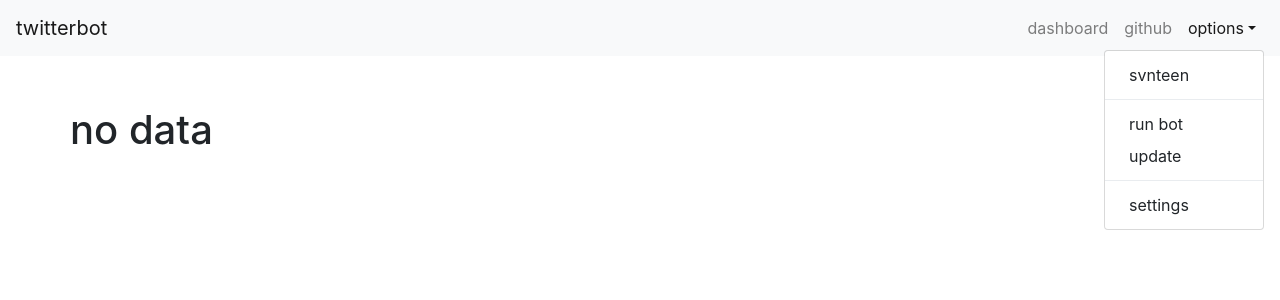
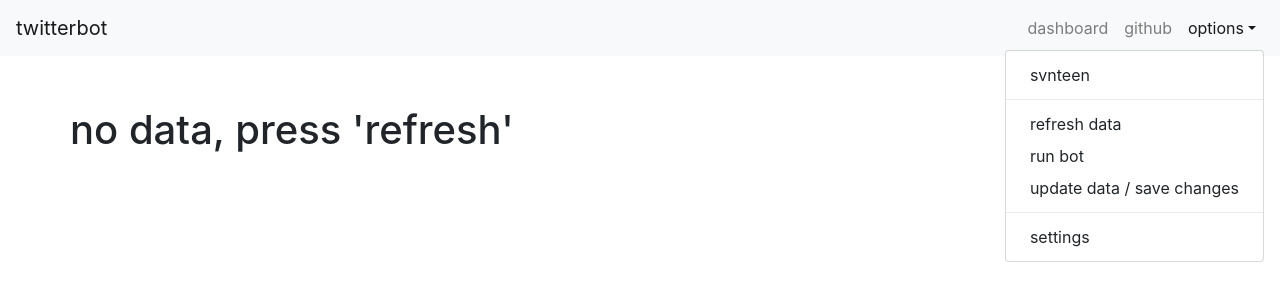
Before and after one commit to ianrios/twitterbot-react-ui, a React (Create React App) app: page / in a window 1280 px wide. Both pictures are taken after a click on the link "options". Shown: the top 300 px of the page. Built offline with nearby package versions, Linux system fonts and the light colour scheme.

Commit message:
started work on dev

```diff
--- a/src/components/Navbar/Navbar.js
+++ b/src/components/Navbar/Navbar.js
@@ -54,8 +54,9 @@ class NavbarMain extends React.Component {
                 <DropdownMenu right>
                   <DropdownItem>{userName}</DropdownItem>
                   <DropdownItem divider />
+                  <DropdownItem onClick={this.click}>refresh data</DropdownItem>
                   <DropdownItem>run bot</DropdownItem>
-                  <DropdownItem onClick={this.click}>update</DropdownItem>
+                  <DropdownItem>update data / save changes</DropdownItem>
                   <DropdownItem divider />
                   <DropdownItem>settings</DropdownItem>
                 </DropdownMenu>
--- a/src/components/Table/DataTable.js
+++ b/src/components/Table/DataTable.js
@@ -108,7 +108,7 @@ class DataTable extends React.Component {
             columns={columns}
           />
         ) : (
-          <h1>no data</h1>
+          <h1>no data, press 'refresh'</h1>
         )}
       </React.Fragment>
     );
```
